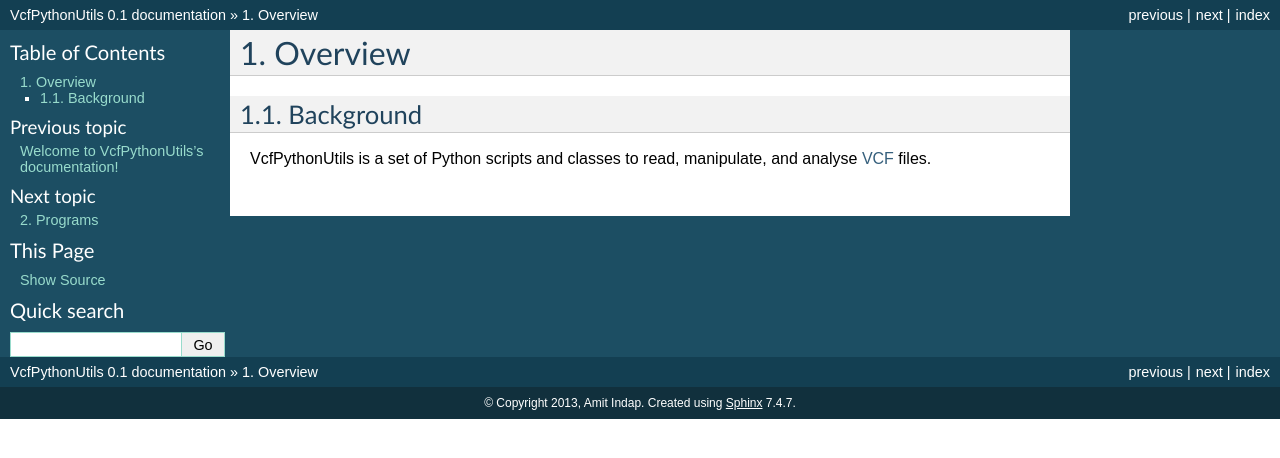
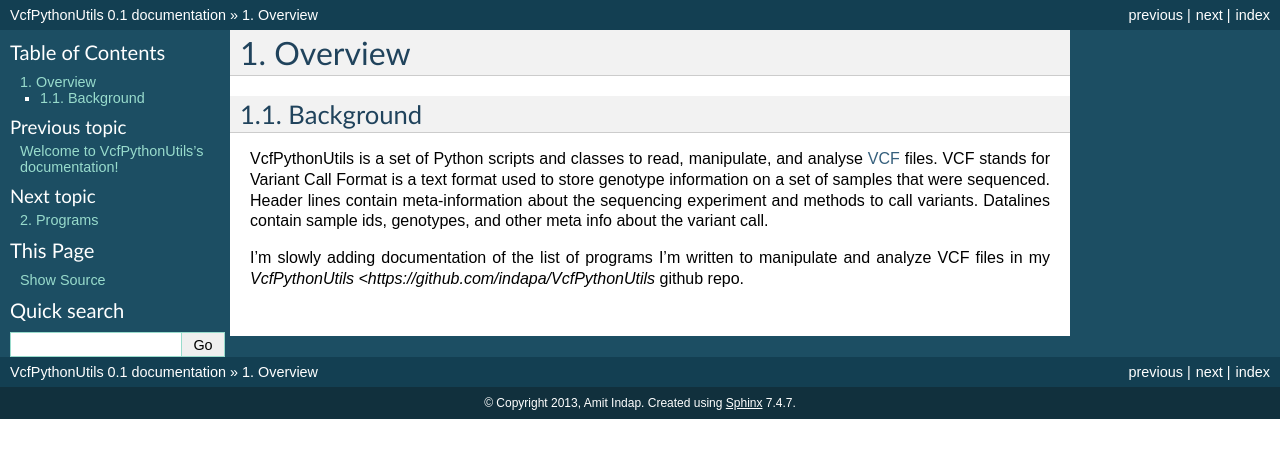
Before and after one commit to indapa/VcfPythonUtils, a Sphinx documentation site: the page built from docs/overview.rst, in a window 1280 px wide. Shown: the top 458 px of the page. Built offline with Sphinx 7.4.7, drawn with Linux system fonts in a browser that asks for light colours.

Commit message:
edited overview

```diff
--- a/docs/overview.rst
+++ b/docs/overview.rst
@@ -6,4 +6,7 @@
 Background
 ==========
 
-VcfPythonUtils is a set of Python scripts and classes to read, manipulate, and analyse `VCF <http://www.1000genomes.org/wiki/Analysis/Variant%20Call%20Format/vcf-variant-call-format-version-41>`_ files.
+VcfPythonUtils is a set of Python scripts and classes to read, manipulate, and analyse `VCF <http://www.1000genomes.org/wiki/Analysis/Variant%20Call%20Format/vcf-variant-call-format-version-41>`_ files. VCF stands for Variant Call Format is a text format used to store  genotype information on a set of samples that were sequenced. Header lines contain meta-information about the sequencing experiment
+and methods to call variants. Datalines contain sample ids, genotypes, and other meta info about the variant call.
+
+I'm slowly adding documentation of the list of programs I'm written to manipulate and analyze VCF files in my `VcfPythonUtils <https://github.com/indapa/VcfPythonUtils` github repo.
```
